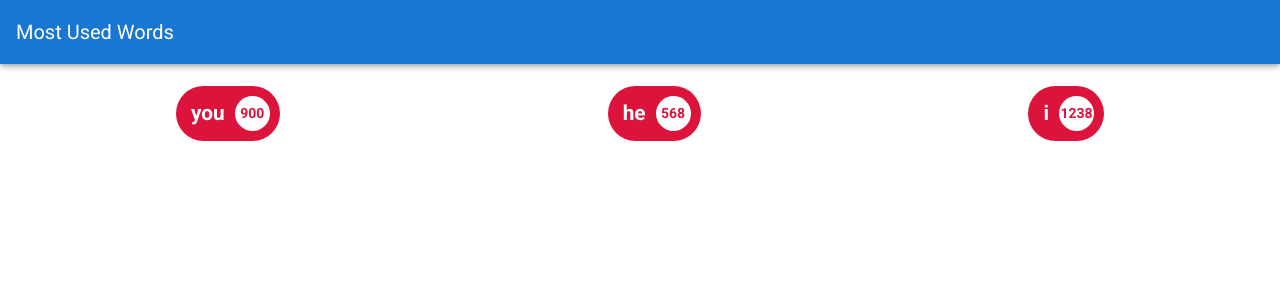
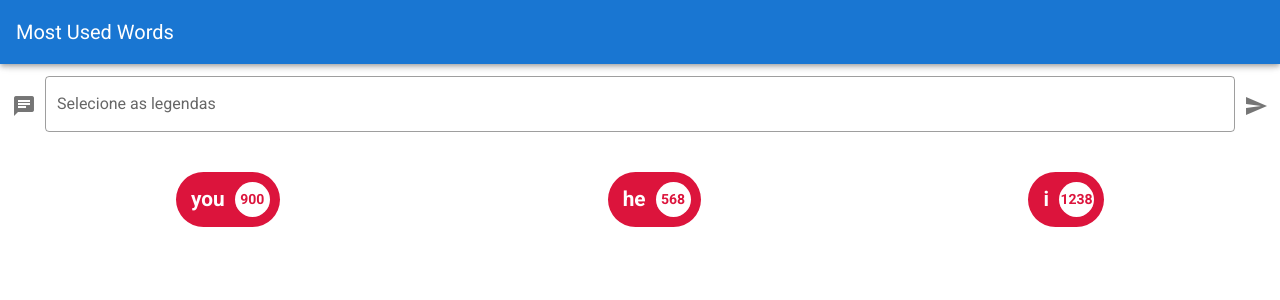
Before and after one commit to brenomacedo/mostUsedWords, a Vue app: page / in a window 1280 px wide. Shown: the top 300 px of the page. Built offline with nearby package versions, Linux system fonts and the light colour scheme.

Commit message:
selectingCaptions

```diff
--- a/src/components/Home.vue
+++ b/src/components/Home.vue
@@ -1,5 +1,10 @@
 <template>
   <v-container fluid>
+      <v-form>
+          <v-file-input multiple chips v-model="files" label="Selecione as legendas"
+          prepend-icon="mdi-message-text" outlined append-outer-icon="mdi-send"
+          @click:append-outer="processSubtitles"></v-file-input>
+      </v-form>
       <div class='pills'>
           <Pill v-for="word in groupedWords" :key="word.name" :name="word.name" :amount="word.amount" />
       </div>
@@ -12,11 +17,17 @@
     components: { Pill },
     data: function() {
         return {
+            files: [],
             groupedWords: [
                 { name: 'you', amount: 900 },
                 { name: 'he', amount: 568 },
                 { name: 'i', amount: 1238 },
             ]
+        }
+    },
+    methods: {
+        processSubtitles() {
+            console.log(this.files)
         }
     }
 }
```
